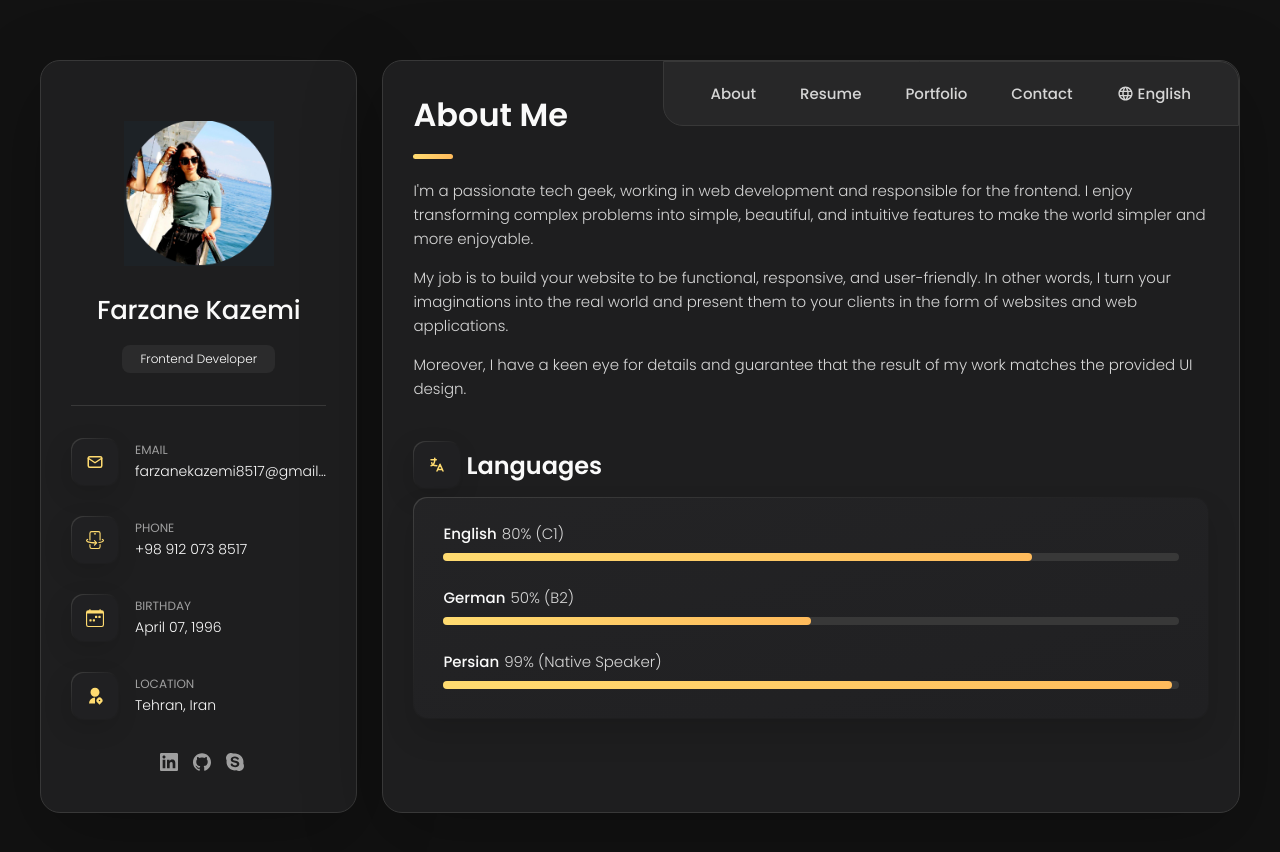
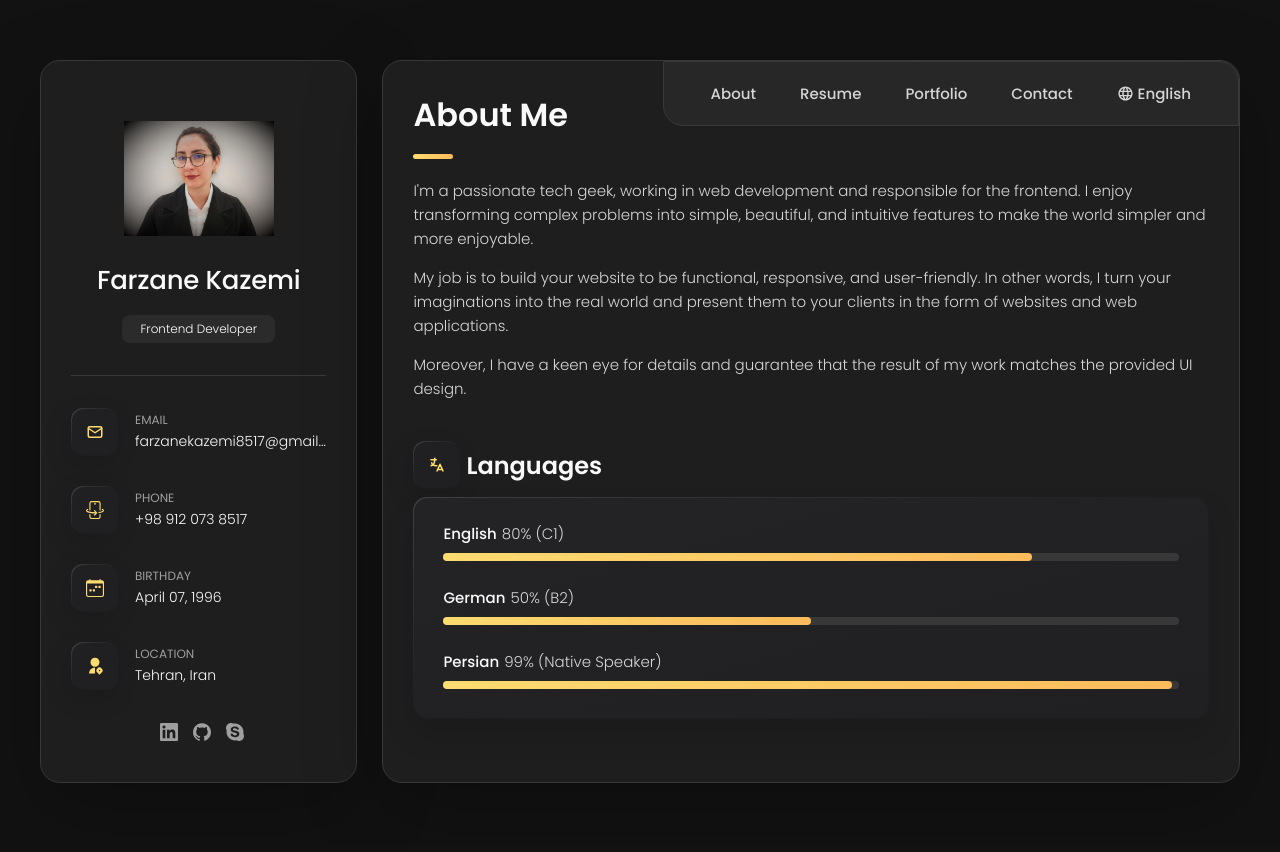
Before and after one commit to Farzane2630/personal-portfolio-v1, a React (Vite) app: page / in a window 1280 px wide. Shown: the top 852 px of the page. Built offline with nearby package versions, Linux system fonts and the light colour scheme.

Commit message:
ref: refactoring avatar img

```diff
--- a/src/Components/Sidebar.jsx
+++ b/src/Components/Sidebar.jsx
@@ -16,7 +16,7 @@ export default function Sidebar() {
          <div class="sidebar-info">
 
             <figure class="avatar-box">
-               <img src="src/assets/avatar.png" alt="Richard hanrick" width="80" />
+               <img src="src/assets/avatar.jpg" alt="Richard hanrick" width="80" />
             </figure>
 
             <div class="info-content">
```
